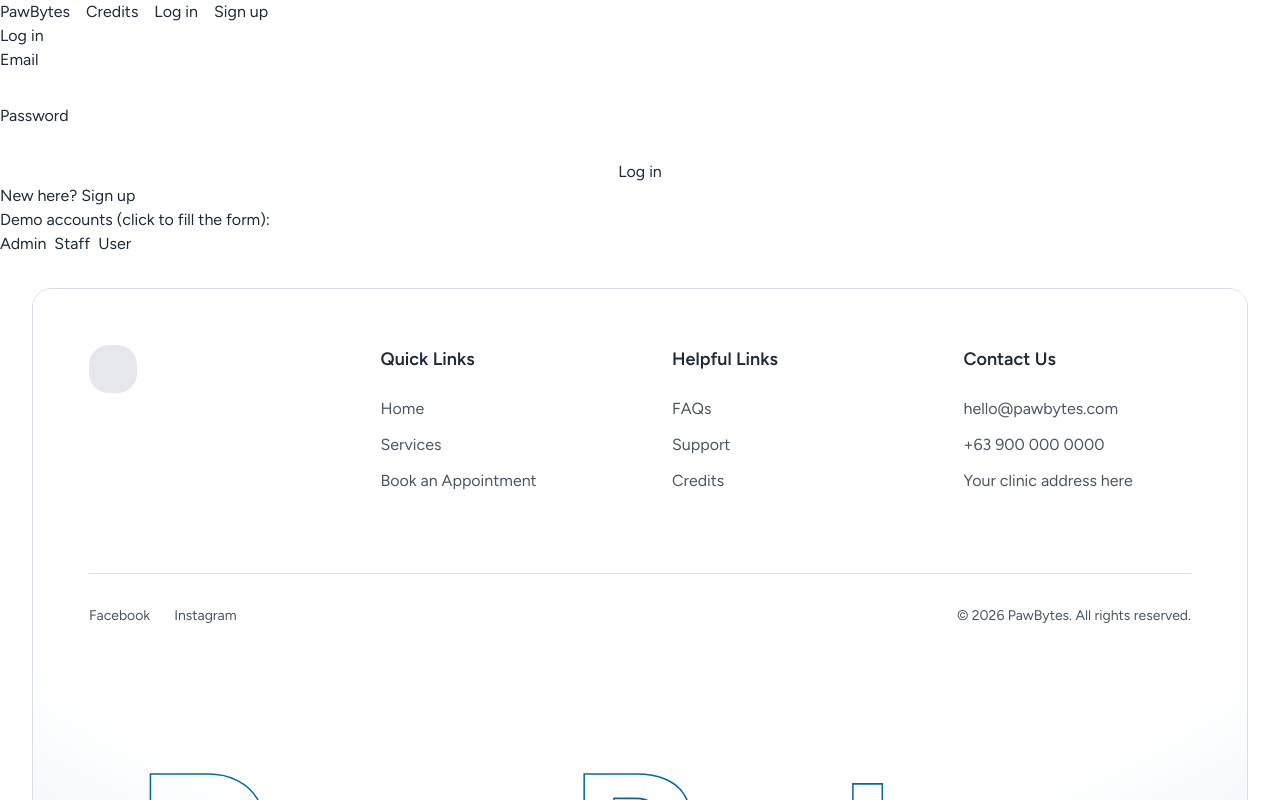
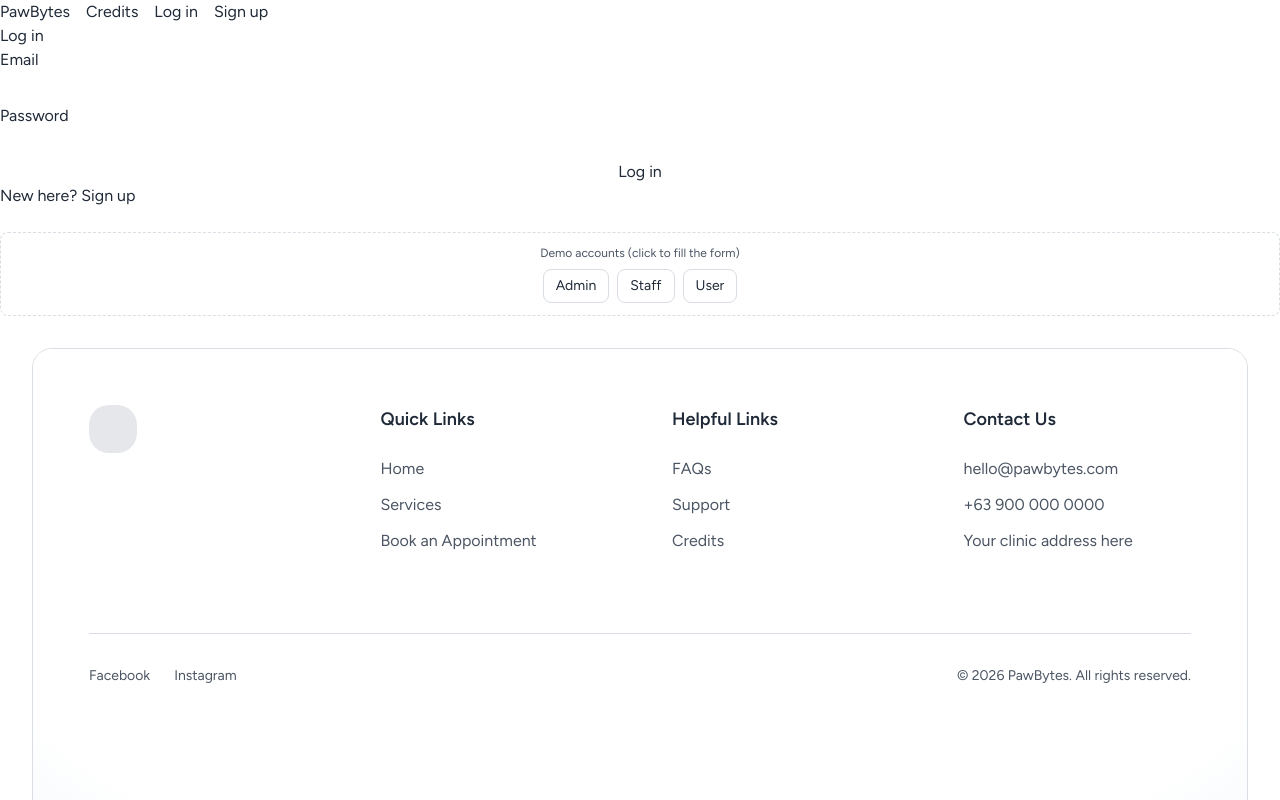
Before and after one commit to zane-castrence/vet-pawbytes, a React (Create React App) app: page /login in a window 1280 px wide. Shown: the top 800 px of the page. Built offline with nearby package versions, Linux system fonts and the light colour scheme.

Commit message:
Restyle demo accounts for new auth pages

```diff
--- a/src/components/DemoAccounts.js
+++ b/src/components/DemoAccounts.js
@@ -23,11 +23,16 @@ export default function DemoAccounts({ onPick }) {
   }, []);
 
     return (
-    <div>
-      <p>Demo accounts (click to fill the form):</p>
-      <div className="flex gap-2">
+      <div className="mt-6 rounded-lg border border-dashed border-[#D8DEE3] p-3 text-center">
+        <p className="text-xs text-[#4B5563]">Demo accounts (click to fill the form)</p>
+        <div className="mt-2 flex justify-center gap-2">
           {DEMO_ACCOUNTS.map((a) => (
-          <button key={a.label} type="button" onClick={() => onPick(a.email, a.password)}>
+            <button
+              key={a.label}
+              type="button"
+              onClick={() => onPick(a.email, a.password)}
+              className="rounded-lg border border-[#D8DEE3] bg-white px-3 py-1.5 text-sm text-[#1F2937] hover:bg-[#F0F9FF]"
+            >
               {a.label}
             </button>
           ))}
```
Lines whose indentation alone changed are shown as unchanged.
